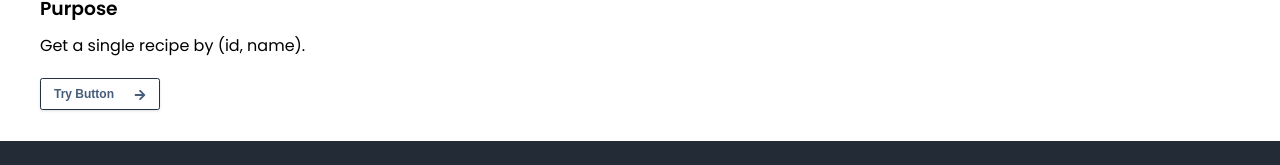
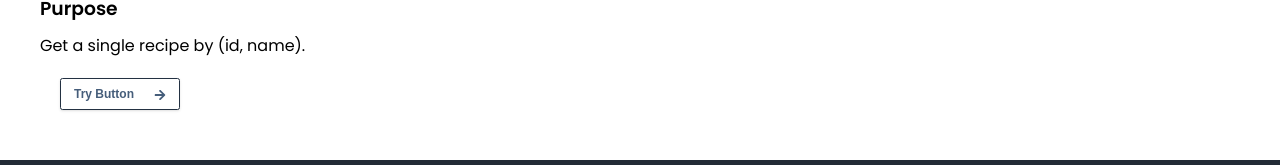
Before and after one commit to JackSlater99/Beverages.Recipes-API, a React (Create React App) app in the folder front-end/capstone/: page /api in a window 1280 px wide. Shown: the part 611-776 px from the top of the page. Built offline with nearby package versions, Linux system fonts and the light colour scheme; no server answers.

Commit message:
ratings button given more margin

```diff
--- a/front-end/capstone/src/components/elements/Rating.css
+++ b/front-end/capstone/src/components/elements/Rating.css
@@ -2,3 +2,7 @@
   cursor: pointer;
   transition: color 200ms;
 }
+
+.styled-btn {
+  margin: 2rem;
+}
```
